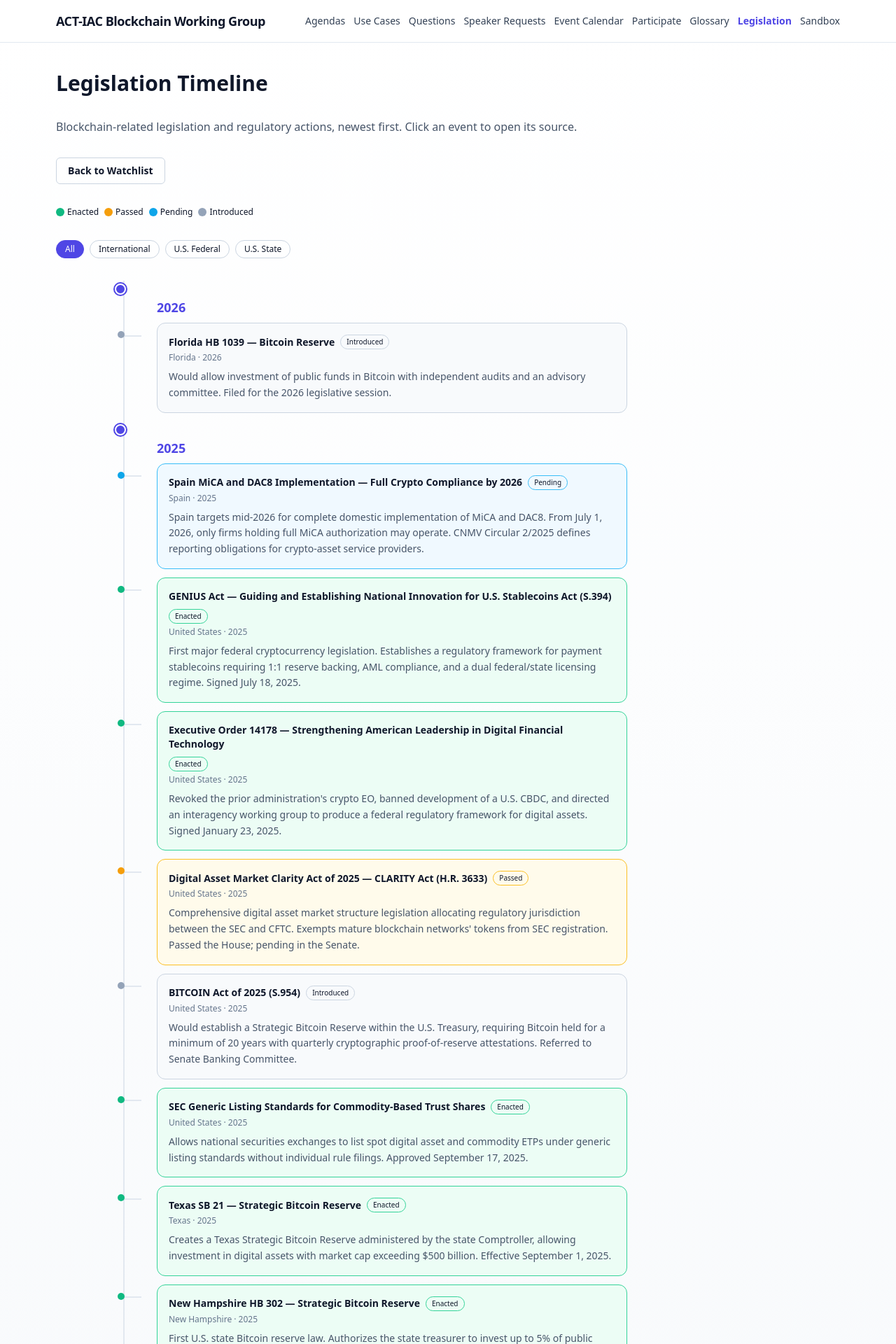
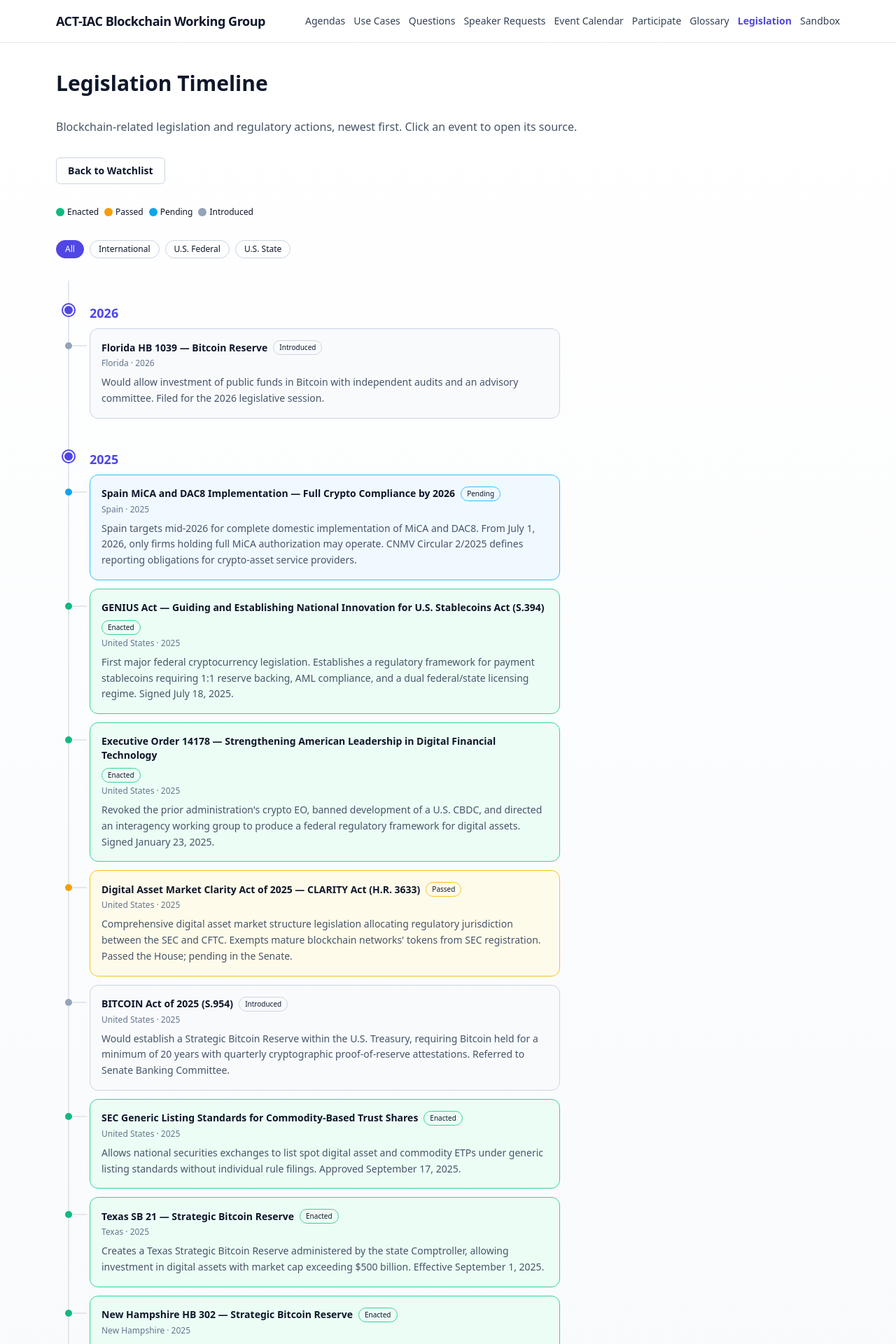
Before and after one commit to blockchain-working-group/agendas, a Jekyll site: the page built from docs/legislation/timeline.html, in a window 1280 px wide. Shown: the top 1920 px of the page at 70% size. Built offline with Jekyll 4.4.1, drawn with Linux system fonts in a browser that asks for light colours; nearby versions of some CDN libraries.

Commit message:
update vertical timeline style (fix dots)

```diff
--- a/docs/legislation/timeline.html
+++ b/docs/legislation/timeline.html
@@ -41,7 +41,11 @@ nav_id: legislation
   >U.S. State</button>
 </div>
 
-<div id="timeline" class="mt-8 relative ml-4 md:ml-0">
+<style>
+  #timeline { --line-x: 17px; --card-left: 48px; }
+  @media (min-width: 768px) { #timeline { --line-x: 17px; --card-left: 48px; } }
+</style>
+<div id="timeline" class="mt-8 relative">
   <!-- rendered by JS -->
 </div>
 
@@ -95,18 +99,22 @@ document.addEventListener("DOMContentLoaded", function () {
       yearMap[ev.year].push(ev);
     });
 
-    // Vertical line
+    // Vertical line: 2px wide, centered at var(--line-x)
     var line = document.createElement("div");
-    line.className = "absolute left-4 md:left-24 top-0 bottom-0 w-0.5 bg-slate-200";
+    line.className = "absolute top-0 bottom-0 bg-slate-200";
+    line.style.cssText = "left:var(--line-x);width:2px;";
     container.appendChild(line);
 
     years.forEach(function (year) {
-      // Year label
+      // Year row
       var yearEl = document.createElement("div");
-      yearEl.className = "relative pl-12 md:pl-36 pb-2 pt-6 first:pt-0";
+      yearEl.className = "relative pb-2 pt-8";
+      yearEl.style.cssText = "padding-left:var(--card-left);";
 
+      // Year dot: 16px, centered on line (shift left by half width minus half line)
       var yearDot = document.createElement("div");
-      yearDot.className = "absolute left-2.5 md:left-[5.25rem] w-4 h-4 rounded-full bg-indigo-600 border-2 border-white ring-2 ring-indigo-600 top-7 first:top-1";
+      yearDot.className = "absolute rounded-full bg-indigo-600 border-2 border-white ring-2 ring-indigo-600";
+      yearDot.style.cssText = "width:16px;height:16px;left:calc(var(--line-x) - 7px);top:2.15rem;z-index:2;";
       yearEl.appendChild(yearDot);
 
       var yearLabel = document.createElement("div");
@@ -121,16 +129,19 @@ document.addEventListener("DOMContentLoaded", function () {
         var colors = statusColors[ev.status] || statusColors.introduced;
 
         var row = document.createElement("div");
-        row.className = "relative pl-12 md:pl-36 pb-3";
+        row.className = "relative pb-3";
+        row.style.cssText = "padding-left:var(--card-left);";
 
-        // Small dot on the line
+        // Small dot: 10px, centered on line
         var dot = document.createElement("div");
-        dot.className = "absolute left-3 md:left-[5.5rem] w-2.5 h-2.5 rounded-full " + colors.dot + " top-3";
+        dot.className = "absolute rounded-full " + colors.dot;
+        dot.style.cssText = "width:10px;height:10px;left:calc(var(--line-x) - 4px);top:1.25rem;z-index:2;";
         row.appendChild(dot);
 
         // Connector from line to card
         var conn = document.createElement("div");
-        conn.className = "absolute left-[1.4rem] md:left-[6.1rem] w-5 md:w-6 h-0.5 bg-slate-200 top-[1.1rem]";
+        conn.className = "absolute bg-slate-200";
+        conn.style.cssText = "height:2px;left:calc(var(--line-x) + 2px);width:calc(var(--card-left) - var(--line-x) - 6px);top:calc(1.25rem + 4px);";
         row.appendChild(conn);
 
         // Card
```
